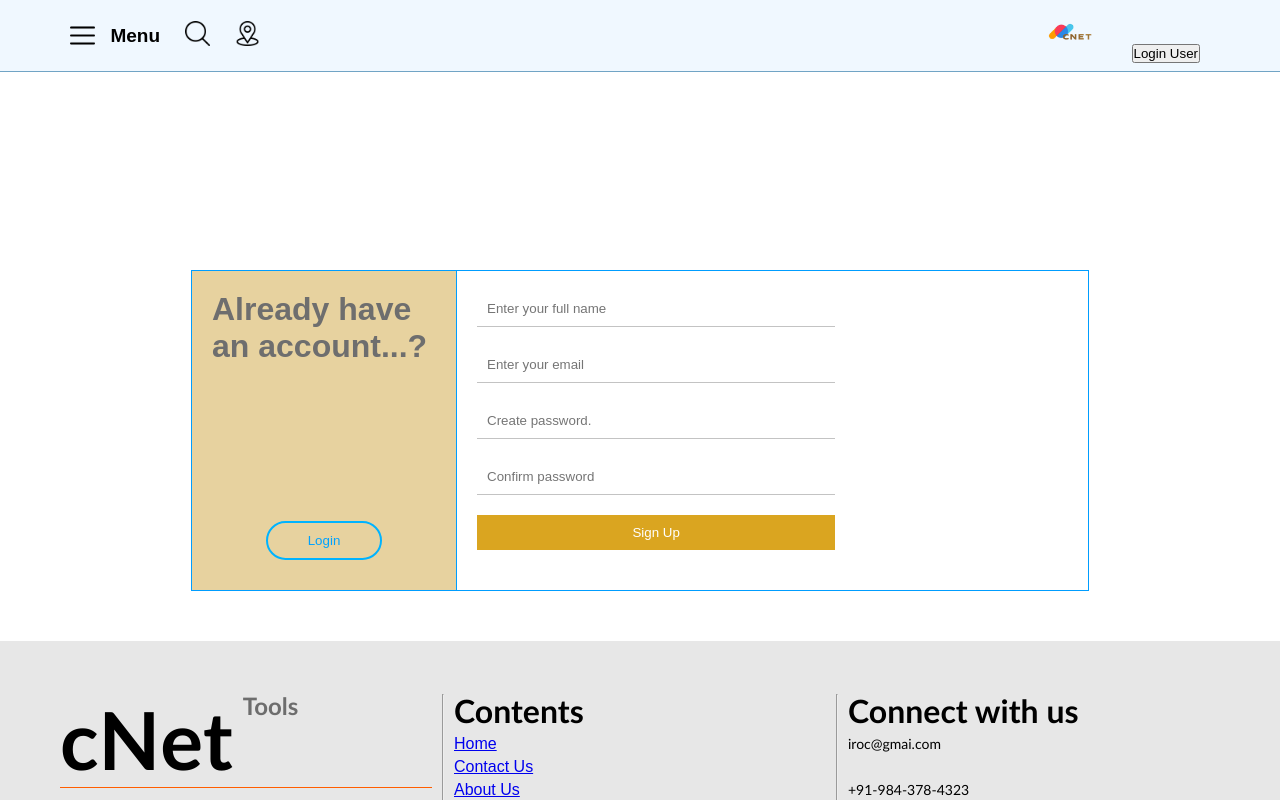
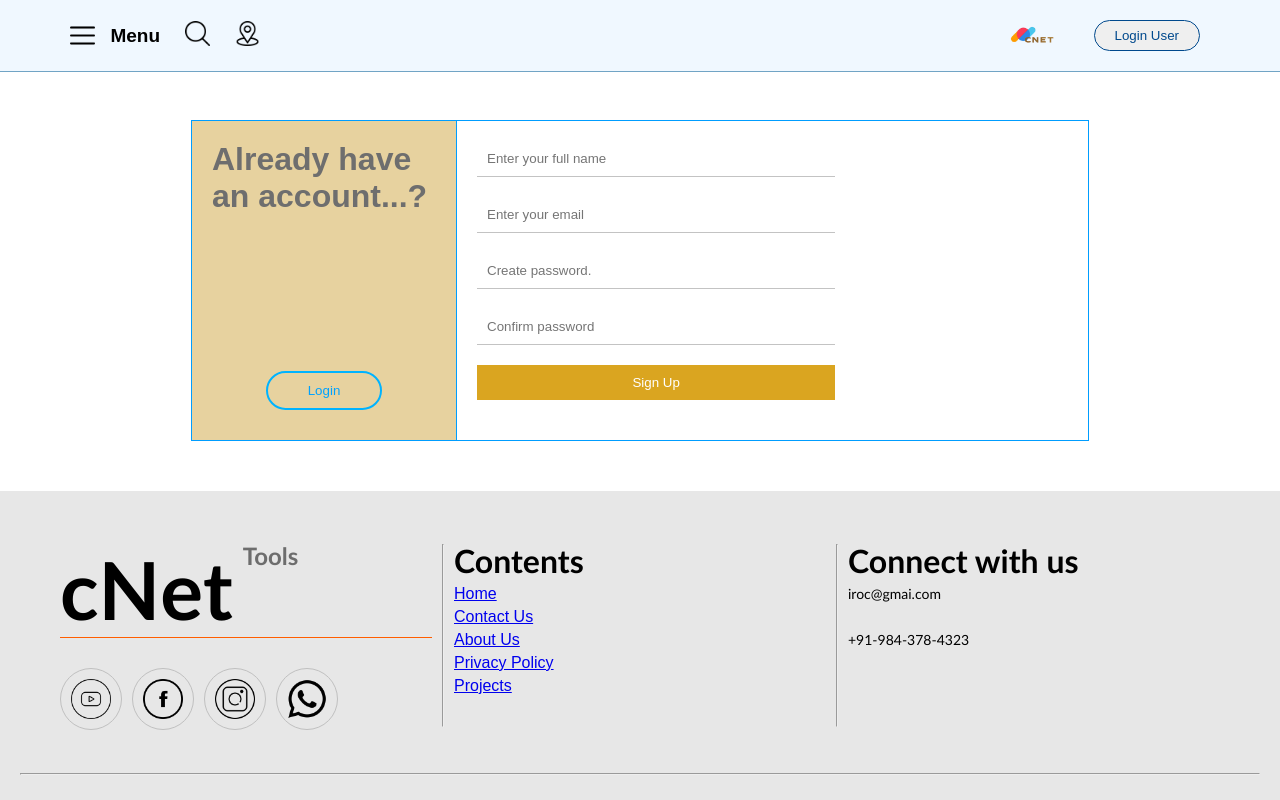
Before and after one commit to devtushar001/cNet-1, a React (Vite) app in the folder Client/: page /login-signup in a window 1280 px wide. Shown: the top 800 px of the page. Built offline with nearby package versions, Linux system fonts and the light colour scheme; no server answers.

Commit message:
making user routes

```diff
--- a/Client/src/Components/Navbar/Navbar.css
+++ b/Client/src/Components/Navbar/Navbar.css
@@ -101,8 +101,22 @@
   font-family: Arial, "Helvetica Neue", Helvetica, sans-serif;
 }
 
+.navbar .right {
+  height: 100%;
+  display: flex;
+  align-items: center;
+}
+
 .navbar .right img {
   height: 50px;
+  cursor: pointer;
+}
+
+.navbar .right button {
+  padding: 7px 20px;
+  border-radius: 20px;
+  border: 1px solid rgb(0, 73, 141);
+  color: rgb(0, 73, 141);
   cursor: pointer;
 }
 
--- a/Client/src/Components/Navbar/Navbar.jsx
+++ b/Client/src/Components/Navbar/Navbar.jsx
@@ -6,7 +6,7 @@ import { EscomContext } from "../../Context/escomContext";
 import { imageData } from "../../assets/dochakiData";
 
 const Navbar = () => {
-  const { navbar, setNavbar, getToken } = useContext(EscomContext);
+  const { navbar, setNavbar, user } = useContext(EscomContext);
 
   const reloadWebPage = () => {
     window.location.reload()
@@ -22,15 +22,14 @@ const Navbar = () => {
           </div>
           {!navbar ?
             <>
-             <Link to='/search-querry'><img src={imageData.search_icon} alt="Search Icon" /></Link>
+              <Link to='/search-querry'><img src={imageData.search_icon} alt="Search Icon" /></Link>
               <Link to='/contact-us'> <img src={imageData.location_icon} alt="Location Icon" /></Link>
             </>
             : ""}
         </div>
         <div className="right">
           <img onClick={reloadWebPage} src={assets.cNet} alt="Dochaki Logo" />
-          {!getToken ? <button>Login User</button> : <img  src={assets.user_icon} alt="" />}
-
+          {!user ? <Link to='/login-signup'><button>Login User</button></Link> :<Link to='user-profile'> <button>Welcom {user.name.slice(0, 5)}...</button></Link>}
         </div>
       </div>
       <div style={{ height: '120px' }} className="conflict-setup">
--- a/Client/src/Context/escomContext.jsx
+++ b/Client/src/Context/escomContext.jsx
@@ -19,7 +19,9 @@ const EscomContextProvider = ({ children }) => {
   const [blogCat, setBlogCat] = useState('All');
   const [shopCat, setShopCat] = useState('All');
 
-  const getToken = localStorage.getItem('token');
+  const getUser = localStorage.getItem('user');
+
+  const user = JSON.parse(getUser);
 
   useEffect(() => {
     console.log(courseCat);
@@ -137,7 +139,7 @@ const EscomContextProvider = ({ children }) => {
     addToCart,
     removeFromCart,
     cartData,
-    getToken
+    user
   };
 
   return (
--- a/Client/src/Pages/LoginSignup/LoginSignup.css
+++ b/Client/src/Pages/LoginSignup/LoginSignup.css
@@ -1,5 +1,5 @@
 .login-signup {
-  margin: 150px auto 50px auto;
+  margin: 0 auto 50px auto;
   display: flex;
   border: 1px solid rgb(0, 157, 255);
   width: 70vw;
--- a/Client/src/Pages/LoginSignup/LoginSignup.jsx
+++ b/Client/src/Pages/LoginSignup/LoginSignup.jsx
@@ -14,6 +14,7 @@ const LoginSignup = () => {
     confirmPassword: '',
   });
   const { backend_url } = useContext(EscomContext);
+  console.log(backend_url);
 
   function validateUser() {
     if (signUp && userData.password !== userData.confirmPassword) {
@@ -23,11 +24,10 @@ const LoginSignup = () => {
     return true;
   }
 
-  // Handle user registration
   async function userRegister() {
     try {
       if (!validateUser()) {
-        return; // Stop execution if validation fails
+        return;
       }
 
       const response = await fetch(`${backend_url}/api/user/register`, {
@@ -49,9 +49,10 @@ const LoginSignup = () => {
         alert(jsonResponse.message);
         return;
       }
-      console.log(jsonResponse);
-      console.log(document.cookie); // Outputs all cookies
-      navigate('/user-profile')
+      localStorage.setItem('token', JSON.stringify(jsonResponse.token));
+      localStorage.setItem('user', JSON.stringify(jsonResponse.user));
+      console.log(document.cookie);
+      window.location.href = "/user-profile";
       setUserData({
         name: '',
         email: '',
@@ -59,7 +60,6 @@ const LoginSignup = () => {
         password: '',
         confirmPassword: '',
       });
-      // navigate('/user-profile')
 
     } catch (error) {
       alert('An error occurred. Please try again later.');
@@ -79,14 +79,11 @@ const LoginSignup = () => {
         </button>
       </div>
       <div className="right">
-        {/* <h1>Welcome User!!!</h1> */}
         {signUp && (
           <input value={userData.name} onChange={(e) => setUserData((prev) => ({ ...prev, name: e.target.value }))} placeholder="Enter your full name" type="text" />
         )}
         <input value={userData.email} onChange={(e) => setUserData((prev) => ({ ...prev, email: e.target.value }))} placeholder="Enter your email" type="email" />
-        {/* {signUp && (
-          <input value={userData.contact} onChange={(e) => setUserData((prev) => ({ ...prev, contact: e.target.value }))} placeholder="Enter your contact number" type="tel" />
-        )} */}
+
         <input value={userData.password} onChange={(e) => setUserData((prev) => ({ ...prev, password: e.target.value }))} placeholder={signUp ? "Create password." : "Enter Password."} type="password" />
         {signUp && (
           <input value={userData.confirmPassword} onChange={(e) => setUserData((prev) => ({ ...prev, confirmPassword: e.target.value }))} placeholder="Confirm password" type="password" />
--- a/Client/src/Pages/UserProfile/UserProfile.css
+++ b/Client/src/Pages/UserProfile/UserProfile.css
@@ -1,5 +1,5 @@
 .user-prfl {
-  margin: 100px 100px 50px 100px;
+  margin: 0 100px 50px 100px;
   border: 1px solid rgb(188, 188, 188);
   padding: 50px;
   font-family: Arial, "Helvetica Neue", Helvetica, sans-serif;
@@ -32,3 +32,11 @@
 .user-prfl .user-info img {
   width: 70px;
 }
+
+.user-prfl .user-info button {
+  padding: 7px 20px;
+  border-radius: 20px;
+  border: 1px solid rgb(0, 83, 138);
+  color: rgb(0, 83, 138);
+  cursor: pointer;
+}
--- a/Client/src/Pages/UserProfile/UserProfile.jsx
+++ b/Client/src/Pages/UserProfile/UserProfile.jsx
@@ -2,11 +2,24 @@ import React, { useContext, useEffect, useState } from "react";
 import './UserProfile.css'
 import { assets } from "../../assets/escomData";
 import { EscomContext } from "../../Context/escomContext";
+import { useNavigate } from "react-router-dom";
 
 const UserProfile = () => {
-  const { backend_url } = useContext(EscomContext);
+  const { backend_url, user } = useContext(EscomContext);
+  const navigate = useNavigate();
 
   const [userData, setUserData] = useState(null);
+
+  if (!user) {
+    navigate('/login-signup');
+  }
+
+  const logOut = () => {
+    localStorage.removeItem("user");
+    localStorage.removeItem("token");
+    window.location.href = "/login";
+  };
+
 
   const fetchUser = async () => {
     try {
@@ -39,14 +52,15 @@ const UserProfile = () => {
     <div className="user-prfl">
       <div className="user-info">
         <img src={assets.user_icon} alt="User Icon" />
-        <h1>{userData ? userData.name : "Loading..."}</h1>
+        <button onClick={logOut}>Log Out</button>
+        <h1>{user ? "Howdy! " + (user.name) : "Loading..."}</h1>
         <button id="edit-details">Edit details</button>
       </div>
       <hr />
       <div className="history">
         <h2>Recent activities....</h2>
-        {userData && userData.activities ? (
-          userData.activities.map((activity, index) => (
+        {user && user.activities ? (
+          user.activities.map((activity, index) => (
             <a key={index} target="_blank" href={activity.url} rel="noopener noreferrer">
               {activity.url}
             </a>
```
Also changed, not shown: 1 other file (tests, documents, lock files or other folders).
